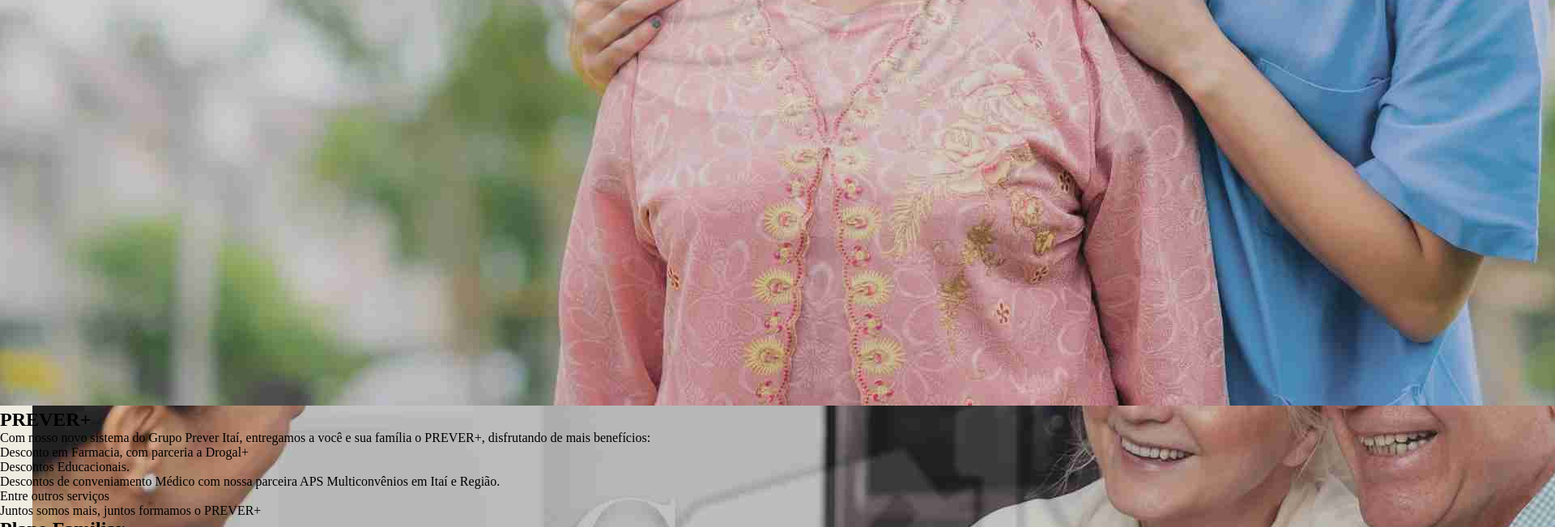
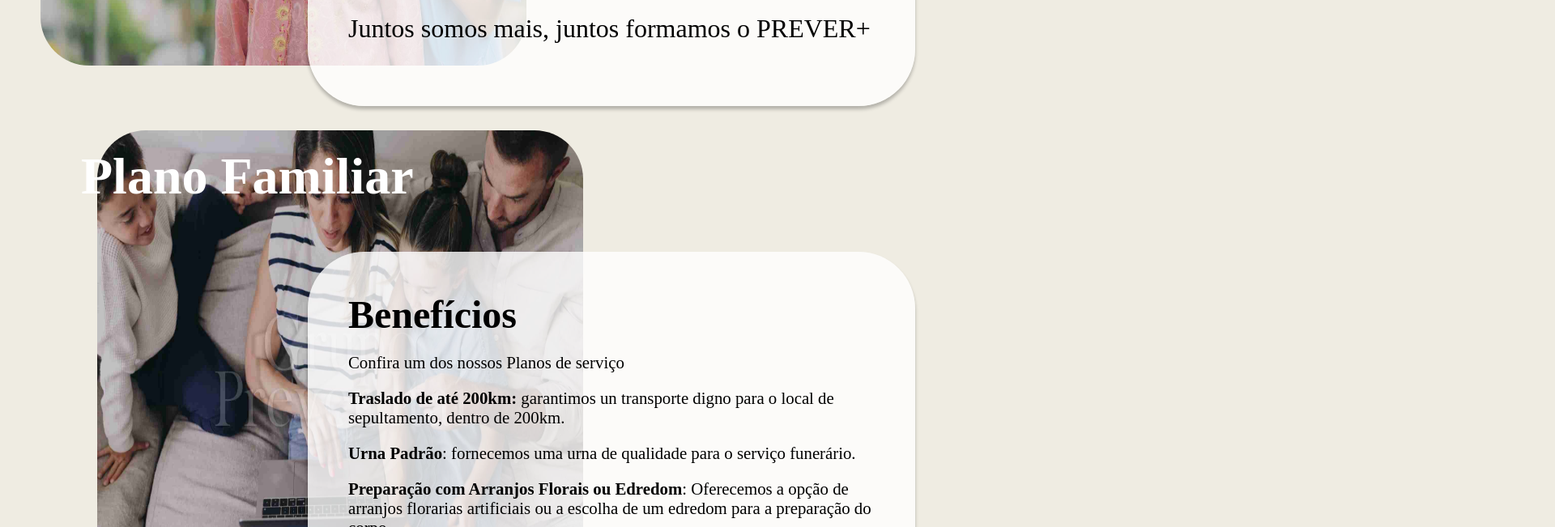
Before and after one commit to gesualdiafonso/funerariapaulinho, a plain HTML site: page service.html in a window 1280 px wide. Shown: the part 2149-2800 px from the top of the page at 81% size, 1920 px wide, since content can reach past the window. Drawn offline with Linux system fonts and the light colour scheme.

Commit message:
"I made the following changes:"  "1. stylized the Service field according to the information coming in"  "2. edited the images to match the positioning I needed"  "3. applied Flex and Position to fields as a layout"  "4. All changes made on the job."

```diff
--- a/css/service.css
+++ b/css/service.css
@@ -14,14 +14,158 @@
 }
 #container-srv{
     width: 1180px;
-    height: 977px;
+    height: auto;
     display: flex;
     flex-wrap: wrap;
+    gap: 20px;
+    margin: 30px auto;
+    padding: 0;
+    flex: 1;
+    justify-content: center;
 }
-.assistencia-familiar{
+.assistencia-familiar, .crematorio, .apsmulti, .maservi{
     width: 380px;
-    height: 491px;
+    height: auto;
+    background-color: white;
 }
-.image-familiar{
+.image-familiar img{
+    width: 380px;
+    height: 230px;
+}
+.assistencia-familiar h2,
+.crematorio h2, .apsmulti h2{
+    font-size: 2em;
+    text-align: center;
+    margin: 20px auto;
+    padding: 0;
+}
+.assistencia-familiar p, .crematorio p, .apsmulti p{
+    font-size: 1em;
+    text-align: left;
+    margin: 20px;
+}
+.maservi h2{
+    font-size: 2em;
+    text-align: center;
+    margin: 20px;
+}
+.maservi ul{
+    list-style: none;
+    padding: 0;
+    margin: 0 20px;
+}
+.maservi li{
+    font-size: 1em;
+    text-align: left;
+    margin: 20px 0;
+}
+#prevermais{
+    width: 1180px;
+    height: 680px;
+    margin: 0 auto;
+    padding: 0;
+    box-sizing: border-box;
+}
+.caixa-previmg img{
+    width: 600px;
+    height: 600px;
+    border-radius: 60px;
+    position: absolute;
+}
+.previnfo{
+    width: 750px;
+    height: 500px;
+    border-radius: 70px;
+    background: rgba(255, 255, 255, 0.80);
+    box-shadow: 0px 4px 4px 0px rgba(0, 0, 0, 0.25);
+    position: absolute;
+    right: 150px;
+    margin-top: 150px;
+    padding: 50px;
+}
+.prevtitulo h2{
+    font-size: 5em;
+    text-align: end;
+    background: linear-gradient(90deg, #0062B8 0%, #7ECED5 100%);
+    background-clip: text;
+    -webkit-background-clip: text;
+    -webkit-text-fill-color: transparent;
+    position: absolute;
+    right: 250px;
+    margin-top: 75px;
+}
+.previnfo p{
+    font-size: 2em;
+    margin: 20px 0;
+}
+.previnfo ul{
+    font-size: 1.5em;
+    margin: 0 30px;
+}
+.previnfo li{
+    margin: 10px 0;
+}
+
+#planofamiliar{
+    width: 1180px;
+    height: 750px;
+    margin: 0 auto;
+    padding: 0;
+    box-sizing: border-box;
+}
+/*.planoposi{
+    width: 750px;
+    height: 500px;
+
+}*/
+.image-planofamiliar img{
+    width: 600px;
+    height: 600px;
+    border-radius: 60px;
+    position: absolute;
+    left: 120px;
+}
+#planofamiliar h2{
+    font-size: 4em;
+    position: absolute;
+    margin: 20px 50px;
+    z-index: 1;
+    color: white;
+}
+.caixa-plano{
+    width: 750px;
+    height: 500px;
+    border-radius: 70px;
+    background: rgba(255, 255, 255, 0.80);
+    box-shadow: 0px 4px 4px 0px rgba(0, 0, 0, 0.25);
+    position: absolute;
+    right: 150px;
+    margin-top: 150px;
+    padding: 50px;
+    box-sizing: border-box;
+}
+.caixa-plano h3{
+    font-size: 3em;
+}
+.caixa-plano p{
+    font-size: 1.3em;
+    margin: 20px 0;
+}
+.caixa-plano-centeral{
+    text-align: center;
+}
+.caixa-botao-plano{
+    width: 300px;
+    height: 50px;
+    background: black;
+    font-size: 1.5em;
+    margin: 0 auto;
+    padding: 10px 0;
+    text-align: center;
 
 }
+.caixa-botao-plano a{
+    text-decoration: none;
+    color: white;
+}
+.caixa-botao-plano:hover{}
--- a/service.html
+++ b/service.html
@@ -39,7 +39,7 @@
                     <p>O Plano Assistencial Familiar permite que você inclua até 7 beneficiários, sem restrição de idade. Esses beneficiários podem ser seus pais, mãe, avós, filhos(as), netos(as) e outros membros da família, garantindo que todos estejam cobertos quando mais precisarem.</p>
                 </div>
                 <div class="crematorio">
-                    <div class="image-crematorio">
+                    <div class="image-familiar">
                         <img src="img/planocrematorio.jpg" alt="Plano Crematório">
                     </div>
                     <h2>Crematório</h2>
@@ -48,7 +48,7 @@
                     <p>E também para nós, cada animal de estimação é unico, e perder um animal de estimação é uma experiência emocionalmente desafiadora.</p>
                 </div>
                 <div class="apsmulti">
-                    <div class="image-assistencial-3">
+                    <div class="image-familiar">
                         <img src="img/planoaps.jpg" alt="Plano APS">
                     </div>
                     <h2>APS Multiconvênios</h2>
@@ -56,7 +56,7 @@
                     <p>A parceria da funerária do Paulinho com a APS Multiconvenios da a todos nossos clientes atendimento personalizado com especialistas e contamos com uma equipe pronta para auxiliar, responder dúvidas e garantir que suas necessidades de saúde sejam atendidas de maneira eficiente.</p>
                 </div>
                 <div class="maservi">
-                    <div class="image-assistencial-4">
+                    <div class="image-familiar">
                         <img src="img/traslado.jpg" alt="Traslado">
                     </div>
                     <h2>Demás serviços para nossos clientes...</h2>
@@ -71,8 +71,9 @@
                 </div>
             </div>
         </section>
-        <section class="prevermais">
-            <div class="caixas prevermais">
+        <section>
+            <div id="prevermais">
+                <div class="prevmais">
                     <div class="caixa-previmg">
                         <img src="img/prever+.jpg" alt="Plano Familiar">
                     </div>
@@ -92,26 +93,25 @@
                         </p>
                     </div>
                 </div>
+            </div>
         </section>
-        <section class="planofamiliar">
-            <div class="caixa planofamiliar">
-                <div class="container-pln planofamiliar">
+        <section>
+            <div id="planofamiliar">
                 <h2>Plano Familiar</h2>
-                    <div class="image-planofamiliar planofamiliar">
+                    <div class="image-planofamiliar">
                         <img src="img/planofamiliar.jpg" alt="Plano Familiar">
                     </div>
-                    <div class="caixa-plano planofamiliar">
+                    <div class="caixa-plano">
                         <h3>Benefícios</h3>
                         <p>Confira um dos nossos Planos de serviço</p>
                         <p><strong>Traslado de até 200km: </strong>garantimos un transporte digno para o local de sepultamento, dentro de 200km.</p>
                         <p><strong>Urna Padrão</strong>: fornecemos uma urna de qualidade para o serviço funerário.</p>
                         <p><strong>Preparação com Arranjos Florais ou Edredom</strong>: Oferecemos a opção de arranjos florarias artificiais ou a escolha de um edredom para a preparação do corpo.</p>
-                    </div>
-                    <div class="caixa-plano-centeral planofamiliar">
+                        <div class="caixa-plano-centeral">
                             <p>Además contamos com serviços adicionais que pode estar solicitando.</p>
                         </div>
-                    <div class="caixa-botao-plano planofamiliar">
-                        <button><a href="#">Entre em contato</a></button>
+                        <div class="caixa-botao-plano">
+                            <a href="#">Entre em contato</a>
                         </div>
                     </div>
             </div>
@@ -119,7 +119,6 @@
         <section>
             <div class="container-ctn">
                 <div class="box-cnct">
-                    <div class="box-cnct-txt">
                     <h5>Entre em contato com nossa central de atendimentos</h5>
                     <div class="box-cnct-border"></div>
                     <div class="box-cnct-txt-inf">
@@ -136,7 +135,6 @@
                     </div>
                     <div class="box-btn">
                         <button><a href="#">Entre em contato</a></button>
-                        </div>
                     </div>
                     </div>
             </div>
```
Lines whose indentation alone changed are shown as unchanged.
